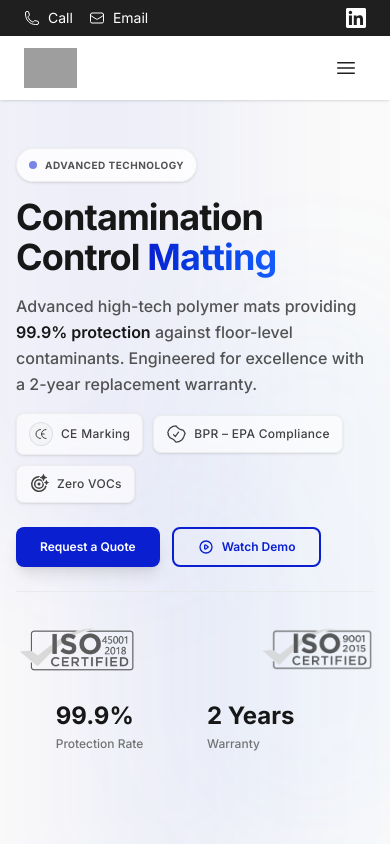
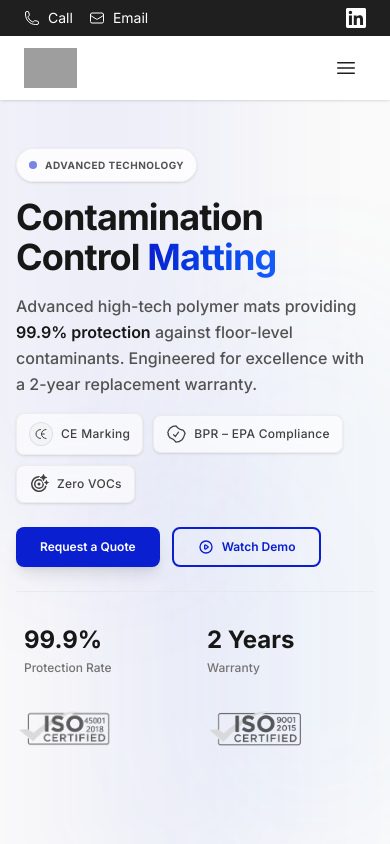
Before and after one commit to Deepanshu-dashore/Prototype, a Next.js app: page / in a window 390 px wide. Shown: the top 844 px of the page. Built offline with nearby package versions, Linux system fonts and the light colour scheme; grey boxes are pictures that could not be loaded.

Commit message:
Update CaseStudies and Hero components for responsive design and improved layout

```diff
--- a/src/components/home/CaseStudies.jsx
+++ b/src/components/home/CaseStudies.jsx
@@ -229,7 +229,7 @@ export default function CaseStudies() {
       {/* Decorative background elements */}
       <div className="pointer-events-none absolute inset-0 overflow-hidden" aria-hidden>
         <motion.svg
-          className="absolute top-0 left-0 w-96 h-96 text-primary/20"
+          className="absolute top-0 left-0 w-48 h-48 sm:w-64 sm:h-64 md:w-96 md:h-96 text-primary/20"
           viewBox="0 0 100 100"
           fill="currentColor"
           animate={{
@@ -246,7 +246,7 @@ export default function CaseStudies() {
         </motion.svg>
 
         <motion.svg
-          className="absolute top-0 right-0 w-96 h-96 text-primary/20"
+          className="absolute top-0 right-0 w-48 h-48 sm:w-64 sm:h-64 md:w-96 md:h-96 text-primary/20"
           viewBox="0 0 100 100"
           fill="currentColor"
           animate={{
@@ -262,8 +262,8 @@ export default function CaseStudies() {
           <circle cx="50" cy="50" r="50" />
         </motion.svg>
 
-        <div className="absolute bottom-0 left-0 w-1 h-32 bg-gradient-to-t from-primary/20 to-transparent" />
-        <div className="absolute bottom-0 right-10 w-1 h-48 bg-gradient-to-t from-primary/10 to-transparent" />
+        <div className="absolute bottom-0 left-0 w-1 h-16 sm:h-24 md:h-32 bg-gradient-to-t from-primary/20 to-transparent" />
+        <div className="absolute bottom-0 right-10 w-1 h-24 sm:h-36 md:h-48 bg-gradient-to-t from-primary/10 to-transparent" />
       </div>
 
       <div className="max-w-[1300px] mx-auto px-4 sm:px-6 md:px-8 lg:px-2 relative z-10">
--- a/src/components/home/Hero.jsx
+++ b/src/components/home/Hero.jsx
@@ -233,7 +233,7 @@ export default function Hero({ onSecondaryClick }) {
               initial={{ opacity: 0, y: 20 }}
               animate={{ opacity: 1, y: 0 }}
               transition={{ duration: 0.7, delay: 0.3 }}
-              className="text-base sm:text-lg text-neutral-600 max-w-xl leading-relaxed font-medium"
+              className="text-base sm:text-lg text-neutral-600 max-w-xl leading-relaxed font-medium "
             >
               Advanced high-tech polymer mats providing <span className="text-neutral-900 font-semibold">99.9% protection</span> against floor-level contaminants. Engineered for excellence with a 2-year replacement warranty.
             </motion.p>
@@ -319,11 +319,7 @@ export default function Hero({ onSecondaryClick }) {
               transition={{ duration: 0.7, delay: 0.5 }}
               className="grid grid-cols-2 sm:grid-cols-4 gap-6 pt-8 border-t border-neutral-200/60"
             >
-              <div className="col-span-2 md:hidden flex items-center justify-between max-w-sm opacity-80 grayscale hover:grayscale-0 transition-all duration-500">
-                <Image src="/assets/ISO1.png" alt="ISO 9001" width={100} height={52} className="h-13 w-auto object-contain" />
-                <Image src="/assets/ISO2.png" alt="ISO 14001" width={100} height={44} className="h-11 w-auto object-contain -mt-0.5" />
-              </div>
-              <div className='mx-auto'>
+              <div className='pl-2'>
                 <div className="text-2xl xl:text-3xl font-bold text-neutral-900">99.9%</div>
                 <div className="text-xs font-medium text-neutral-500 mt-1">Protection Rate</div>
               </div>
@@ -331,9 +327,15 @@ export default function Hero({ onSecondaryClick }) {
                 <div className="text-2xl xl:text-3xl font-bold text-neutral-900">2 Years</div>
                 <div className="text-xs font-medium text-neutral-500 mt-1">Warranty</div>
               </div>
-              <div className="col-span-2 hidden md:flex items-center gap-4 opacity-80 grayscale hover:grayscale-0 transition-all duration-500">
-                <Image src="/assets/ISO1.png" alt="ISO 9001" width={100} height={52} className="h-13 w-auto object-contain" />
-                <Image src="/assets/ISO2.png" alt="ISO 14001" width={100} height={44} className="h-11 w-auto object-contain -mt-0.5" />
+              <div className="flex items-center justify-start opacity-80 grayscale hover:grayscale-0 transition-all duration-500">
+                <div className="flex items-center justify-center h-14 w-24">
+                  <Image src="/assets/ISO1.png" alt="ISO 9001" width={418} height={180} className="h-14 w-24 object-contain" />
+                </div>
+              </div>
+              <div className="flex items-center justify-start opacity-80 grayscale hover:grayscale-0 transition-all duration-500">
+                <div className="flex items-center justify-center h-14 w-24">
+                  <Image src="/assets/ISO2.png" alt="ISO 14001" width={500} height={193} className="h-14 w-24 object-contain" />
+                </div>
               </div>
             </motion.div>
           </motion.div>
```
